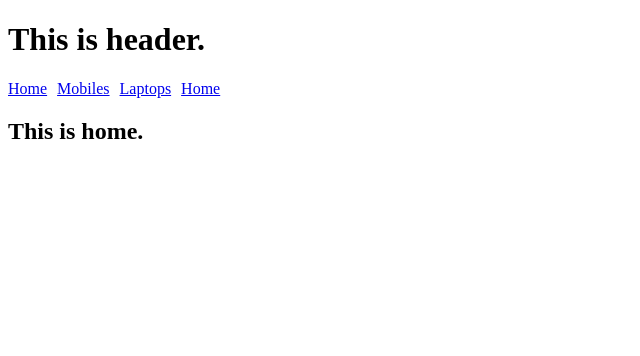
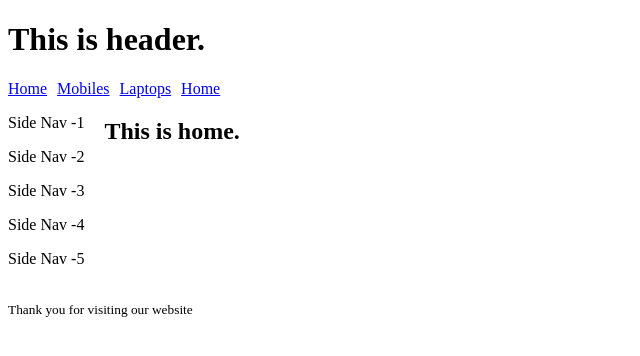
Before and after one commit to aminur167/React-router-practice, a React (Vite) app: page / in a window 1280 px wide. Shown: the top 356 px of the page, without its empty margins (0-640 px from the left). Built offline with nearby package versions, Linux system fonts and the light colour scheme.

Commit message:
using link and Navlink

```diff
--- a/src/components/Header/Header.jsx
+++ b/src/components/Header/Header.jsx
@@ -1,5 +1,5 @@
 import React from 'react';
-import { Link } from 'react-router';
+import { NavLink} from 'react-router';
 import './Header.css'
 
 const Header = () => {
@@ -7,10 +7,10 @@
         <div>
             <h1>This is header.</h1>
             <nav>
-                <Link to="/">Home</Link>
-                <Link to="/mobiles">Mobiles</Link>
-                <Link to="/laptops">Laptops</Link>
-                <Link to="/">Home</Link>
+                <NavLink to="/">Home</NavLink>
+                <NavLink to="/mobiles">Mobiles</NavLink>
+                <NavLink to="/laptops">Laptops</NavLink>
+                <NavLink to="/">Home</NavLink>
             </nav>
         </div>
     );
--- /dev/null
+++ b/src/components/Root/Root.css
@@ -0,0 +1,7 @@
+.root-main{
+    display: flex;
+    gap: 20px;
+}
+nav a.active{
+    text-decoration: underline;
+}
--- a/src/components/Root/Root.jsx
+++ b/src/components/Root/Root.jsx
@@ -1,13 +1,20 @@
 import React from 'react';
 import { Outlet } from 'react-router';
 import Header from '../header/Header';
+import Footer from '../Footer/Footer';
+import SideBar from '../SideBar/SideBar';
+import './Root.css';
 
 
 const Root = () => {
     return (
         <div>
             <Header></Header>
-            <Outlet></Outlet>
+            <div className='root-main'>
+                <SideBar></SideBar>
+                <Outlet></Outlet>
+            </div>
+            <Footer></Footer>
         </div>
     );
 };
--- /dev/null
+++ b/src/components/SideBar/SideBar.jsx
@@ -0,0 +1,17 @@
+import React from 'react';
+
+const SideBar = () => {
+    return (
+        <aside>
+            <nav>
+                <p>Side Nav -1</p>
+                <p>Side Nav -2</p>
+                <p>Side Nav -3</p>
+                <p>Side Nav -4</p>
+                <p>Side Nav -5</p>
+            </nav>
+        </aside>
+    );
+};
+
+export default SideBar;
```
